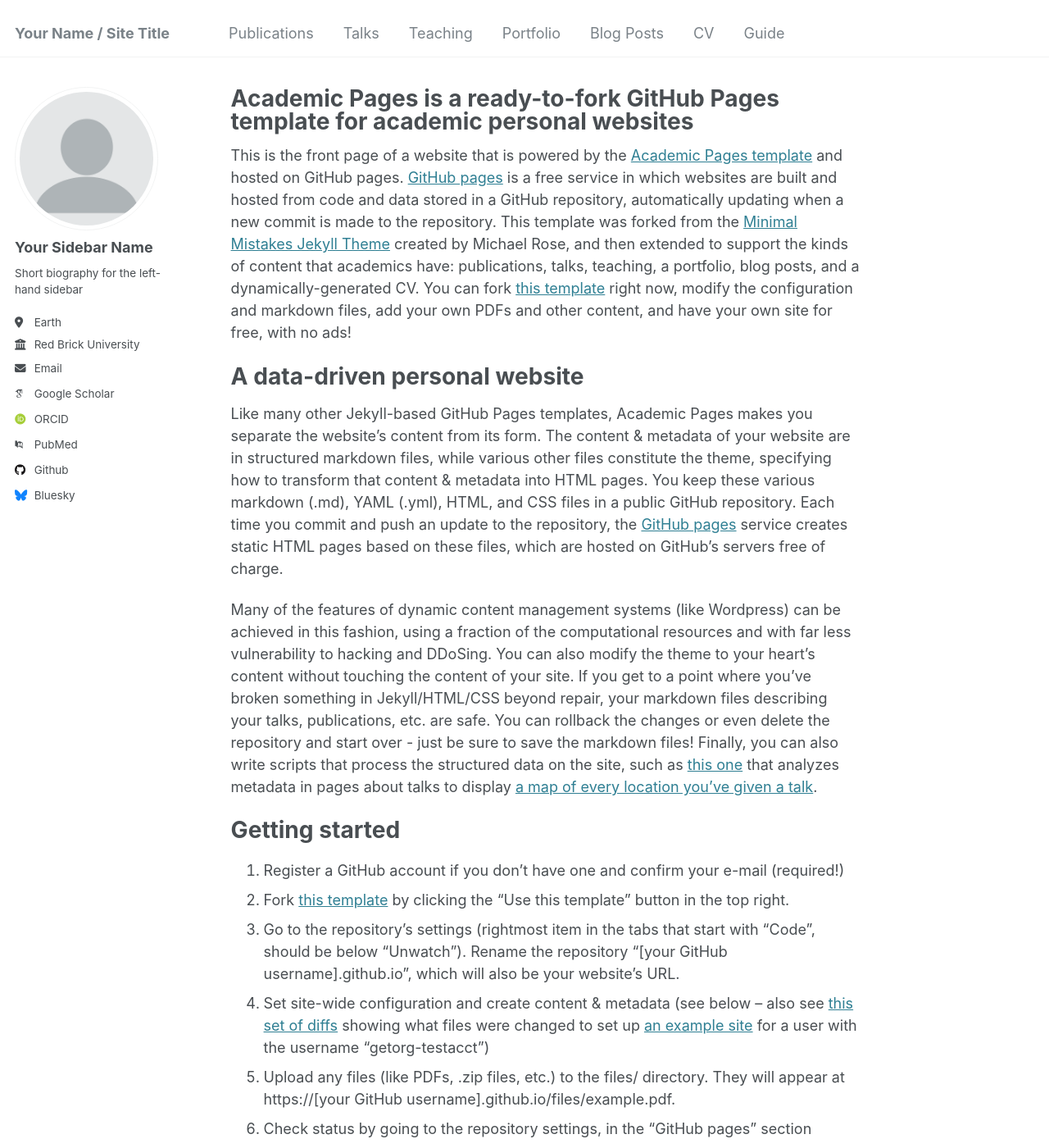
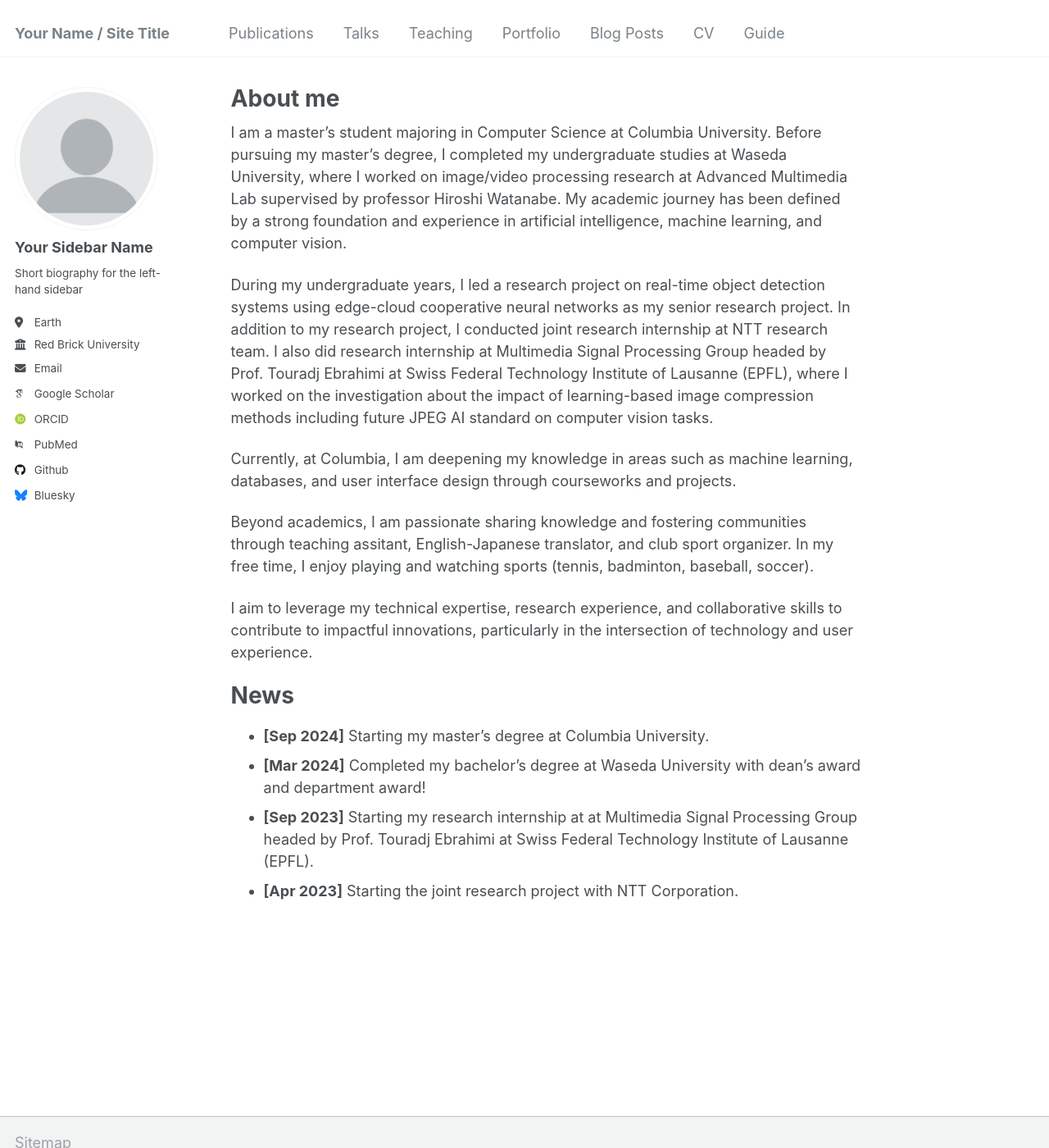
Before and after one commit to shunsukeak/shunsukeak.github.io, a Jekyll site: the page built from _pages/about.md, in a window 1280 px wide and 1400 px high. Shown: the whole window at 82% size. Built offline with Jekyll 4.4.1, drawn with Linux system fonts in a browser that asks for light colours; some web fonts are replaced; some of the changed text lies outside the part shown.

Commit message:
‘update-about-page’

```diff
--- a/_pages/about.md
+++ b/_pages/about.md
@@ -1,49 +1,24 @@
 ---
 permalink: /
-title: "Academic Pages is a ready-to-fork GitHub Pages template for academic personal websites"
+title: "About me"
 author_profile: true
 redirect_from:
   - /about/
   - /about.html
 ---
+I am a master's student majoring in Computer Science at Columbia University. Before pursuing my master's degree, I completed my undergraduate studies at Waseda University, where I worked on image/video processing research at Advanced Multimedia Lab supervised by professor Hiroshi Watanabe. My academic journey has been defined by a strong foundation and experience in artificial intelligence, machine learning, and computer vision.
 
-This is the front page of a website that is powered by the [Academic Pages template](https://github.com/academicpages/academicpages.github.io) and hosted on GitHub pages. [GitHub pages](https://pages.github.com) is a free service in which websites are built and hosted from code and data stored in a GitHub repository, automatically updating when a new commit is made to the repository. This template was forked from the [Minimal Mistakes Jekyll Theme](https://mmistakes.github.io/minimal-mistakes/) created by Michael Rose, and then extended to support the kinds of content that academics have: publications, talks, teaching, a portfolio, blog posts, and a dynamically-generated CV. You can fork [this template](https://github.com/academicpages/academicpages.github.io) right now, modify the configuration and markdown files, add your own PDFs and other content, and have your own site for free, with no ads!
+During my undergraduate years, I led a research project on real-time object detection systems using edge-cloud cooperative neural networks as my senior research project. In addition to my research project, I conducted joint research internship at NTT research team. I also did research internship at Multimedia Signal Processing Group headed by Prof. Touradj Ebrahimi at Swiss Federal Technology Institute of Lausanne (EPFL), where I worked on the investigation about the impact of learning-based image compression methods including future JPEG AI standard on computer vision tasks.
 
-A data-driven personal website
+Currently, at Columbia, I am deepening my knowledge in areas such as machine learning, databases, and user interface design through courseworks and projects.
+
+Beyond academics, I am passionate sharing knowledge and fostering communities through teaching assitant, English-Japanese translator, and club sport organizer. In my free time, I enjoy playing and watching sports (tennis, badminton, baseball, soccer).
+
+I aim to leverage my technical expertise, research experience, and collaborative skills to contribute to impactful innovations, particularly in the intersection of technology and user experience.
+
+News
 ======
-Like many other Jekyll-based GitHub Pages templates, Academic Pages makes you separate the website's content from its form. The content & metadata of your website are in structured markdown files, while various other files constitute the theme, specifying how to transform that content & metadata into HTML pages. You keep these various markdown (.md), YAML (.yml), HTML, and CSS files in a public GitHub repository. Each time you commit and push an update to the repository, the [GitHub pages](https://pages.github.com/) service creates static HTML pages based on these files, which are hosted on GitHub's servers free of charge.
-
-Many of the features of dynamic content management systems (like Wordpress) can be achieved in this fashion, using a fraction of the computational resources and with far less vulnerability to hacking and DDoSing. You can also modify the theme to your heart's content without touching the content of your site. If you get to a point where you've broken something in Jekyll/HTML/CSS beyond repair, your markdown files describing your talks, publications, etc. are safe. You can rollback the changes or even delete the repository and start over - just be sure to save the markdown files! Finally, you can also write scripts that process the structured data on the site, such as [this one](https://github.com/academicpages/academicpages.github.io/blob/master/talkmap.ipynb) that analyzes metadata in pages about talks to display [a map of every location you've given a talk](https://academicpages.github.io/talkmap.html).
-
-Getting started
-======
-1. Register a GitHub account if you don't have one and confirm your e-mail (required!)
-1. Fork [this template](https://github.com/academicpages/academicpages.github.io) by clicking the "Use this template" button in the top right.
-1. Go to the repository's settings (rightmost item in the tabs that start with "Code", should be below "Unwatch"). Rename the repository "[your GitHub username].github.io", which will also be your website's URL.
-1. Set site-wide configuration and create content & metadata (see below -- also see [this set of diffs](http://archive.is/3TPas) showing what files were changed to set up [an example site](https://getorg-testacct.github.io) for a user with the username "getorg-testacct")
-1. Upload any files (like PDFs, .zip files, etc.) to the files/ directory. They will appear at https://[your GitHub username].github.io/files/example.pdf.
-1. Check status by going to the repository settings, in the "GitHub pages" section
-
-Site-wide configuration
-------
-The main configuration file for the site is in the base directory in [_config.yml](https://github.com/academicpages/academicpages.github.io/blob/master/_config.yml), which defines the content in the sidebars and other site-wide features. You will need to replace the default variables with ones about yourself and your site's github repository. The configuration file for the top menu is in [_data/navigation.yml](https://github.com/academicpages/academicpages.github.io/blob/master/_data/navigation.yml). For example, if you don't have a portfolio or blog posts, you can remove those items from that navigation.yml file to remove them from the header.
-
-Create content & metadata
-------
-For site content, there is one markdown file for each type of content, which are stored in directories like _publications, _talks, _posts, _teaching, or _pages. For example, each talk is a markdown file in the [_talks directory](https://github.com/academicpages/academicpages.github.io/tree/master/_talks). At the top of each markdown file is structured data in YAML about the talk, which the theme will parse to do lots of cool stuff. The same structured data about a talk is used to generate the list of talks on the [Talks page](https://academicpages.github.io/talks), each [individual page](https://academicpages.github.io/talks/2012-03-01-talk-1) for specific talks, the talks section for the [CV page](https://academicpages.github.io/cv), and the [map of places you've given a talk](https://academicpages.github.io/talkmap.html) (if you run this [python file](https://github.com/academicpages/academicpages.github.io/blob/master/talkmap.py) or [Jupyter notebook](https://github.com/academicpages/academicpages.github.io/blob/master/talkmap.ipynb), which creates the HTML for the map based on the contents of the _talks directory).
-
-**Markdown generator**
-
-The repository includes [a set of Jupyter notebooks](https://github.com/academicpages/academicpages.github.io/tree/master/markdown_generator
-) that converts a CSV containing structured data about talks or presentations into individual markdown files that will be properly formatted for the Academic Pages template. The sample CSVs in that directory are the ones I used to create my own personal website at stuartgeiger.com. My usual workflow is that I keep a spreadsheet of my publications and talks, then run the code in these notebooks to generate the markdown files, then commit and push them to the GitHub repository.
-
-How to edit your site's GitHub repository
-------
-Many people use a git client to create files on their local computer and then push them to GitHub's servers. If you are not familiar with git, you can directly edit these configuration and markdown files directly in the github.com interface. Navigate to a file (like [this one](https://github.com/academicpages/academicpages.github.io/blob/master/_talks/2012-03-01-talk-1.md) and click the pencil icon in the top right of the content preview (to the right of the "Raw | Blame | History" buttons). You can delete a file by clicking the trashcan icon to the right of the pencil icon. You can also create new files or upload files by navigating to a directory and clicking the "Create new file" or "Upload files" buttons.
-
-Example: editing a markdown file for a talk
-![Editing a markdown file for a talk](/images/editing-talk.png)
-
-For more info
-------
-More info about configuring Academic Pages can be found in [the guide](https://academicpages.github.io/markdown/), the [growing wiki](https://github.com/academicpages/academicpages.github.io/wiki), and you can always [ask a question on GitHub](https://github.com/academicpages/academicpages.github.io/discussions). The [guides for the Minimal Mistakes theme](https://mmistakes.github.io/minimal-mistakes/docs/configuration/) (which this theme was forked from) might also be helpful.
+- **[Sep 2024]** Starting my master's degree at Columbia University.
+- **[Mar 2024]** Completed my bachelor's degree at Waseda University with dean's award and department award!
+- **[Sep 2023]** Starting my research internship at at Multimedia Signal Processing Group headed by Prof. Touradj Ebrahimi at Swiss Federal Technology Institute of Lausanne (EPFL).
+- **[Apr 2023]** Starting the joint research project with NTT Corporation.
```
